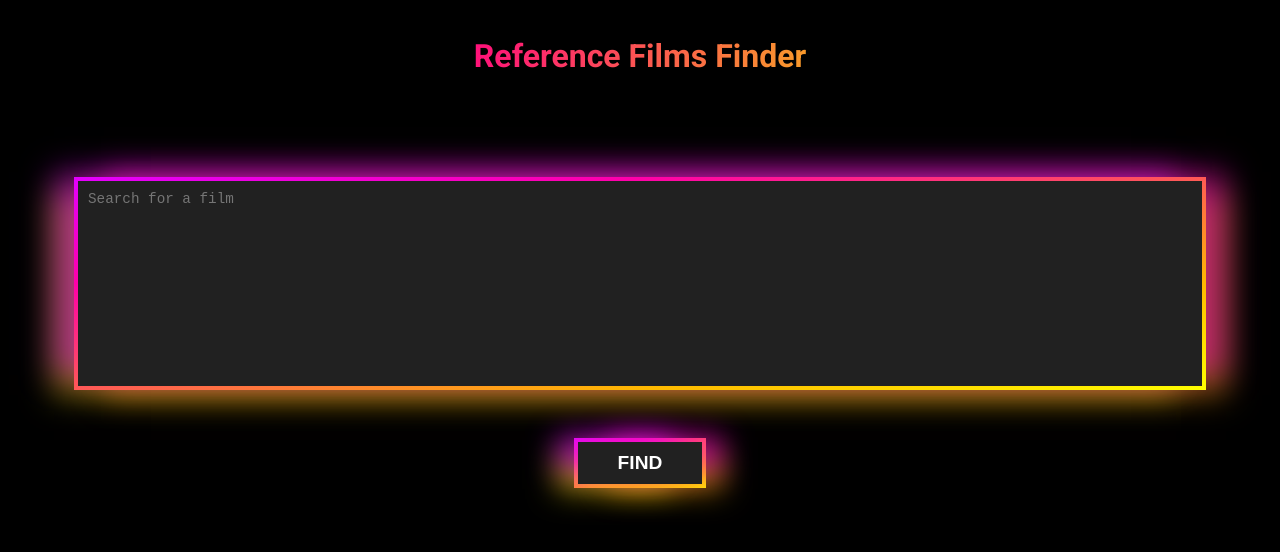
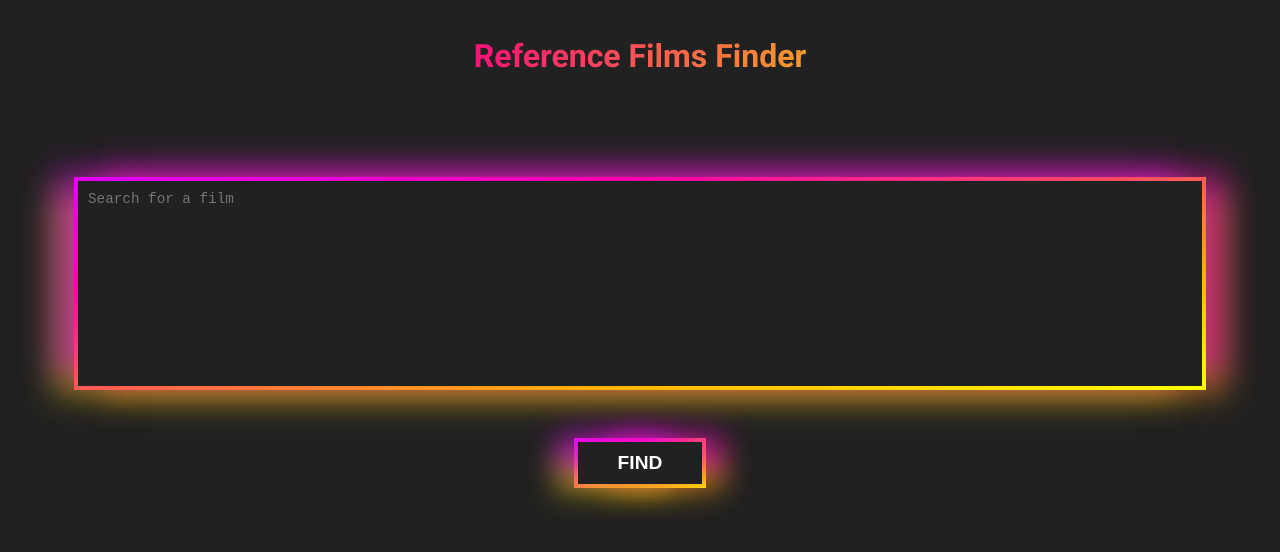
Before and after one commit to nadavrajuan/FilmSearchFront, a React (Create React App) app: page / in a window 1280 px wide. Shown: the top 552 px of the page. Built offline with nearby package versions, Linux system fonts and the light colour scheme.

Commit message:
change bgcolor for body

```diff
--- a/src/index.css
+++ b/src/index.css
@@ -1,7 +1,7 @@
 body {
   margin: 0;
   color: white;
-  background-color: black;
+  background-color: #212121;
   font-family: 'Roboto', sans-serif;
   -webkit-font-smoothing: antialiased;
   -moz-osx-font-smoothing: grayscale;
--- a/src/movies/components/MovieItem.js
+++ b/src/movies/components/MovieItem.js
@@ -28,7 +28,6 @@ const MovieItem = ({ title, overview }) => {
     const variants = ['1', '2', '3', '4'];
     const randomVariant = variants[Math.floor(Math.random() * variants.length)];
     setTransformVariant(randomVariant);
-    console.log(randomVariant);
   }, []);
 
   const contentClass = classNames({
```
